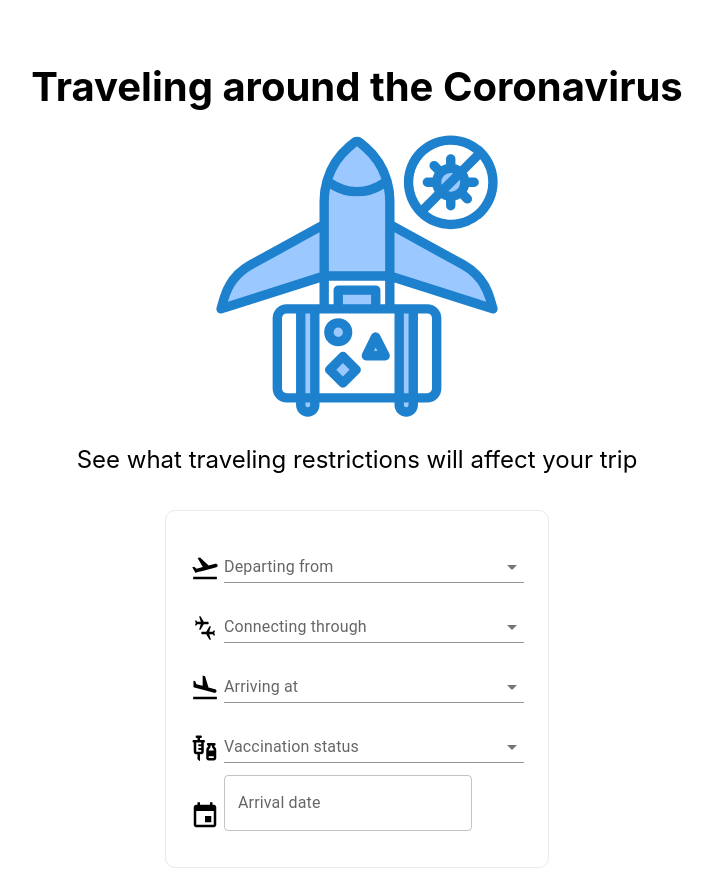
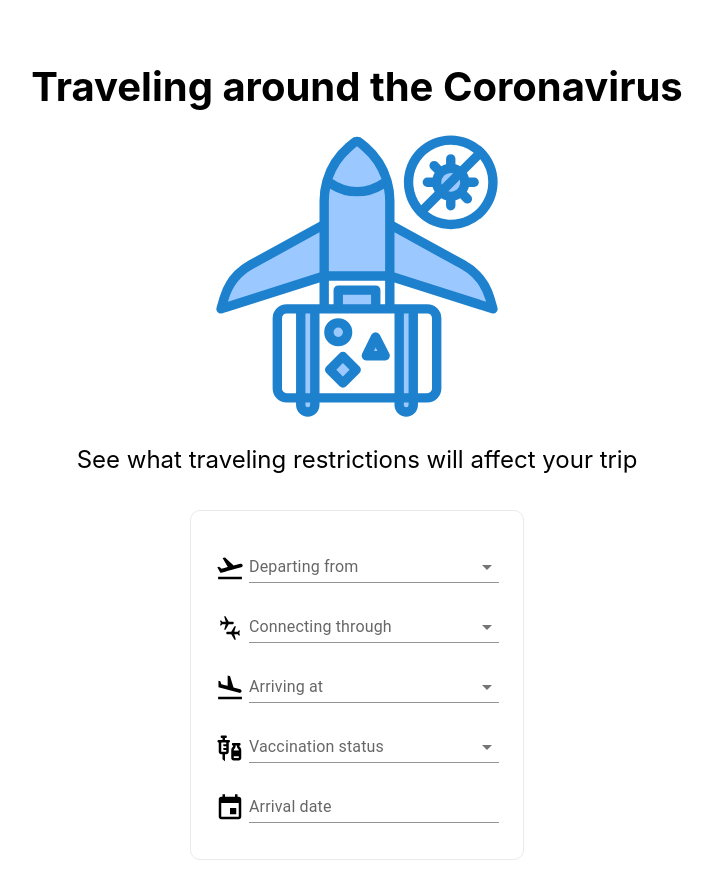
Before and after one commit to Gazwai/covid19-travel-restrictions, a Next.js app: page / in a window 1280 px wide. Shown: the top 891 px of the page, without its empty margins (283-996 px from the left). Built offline with nearby package versions, Linux system fonts and the light colour scheme.

Commit message:
customized date pciker

```diff
--- a/components/basic-date-picker.js
+++ b/components/basic-date-picker.js
@@ -15,7 +15,7 @@ export default function BasicDatePicker() {
         onChange={(newValue) => {
           setValue(newValue);
         }}
-        renderInput={(params) => <TextField {...params} />}
+        renderInput={(params) => <TextField {...params} sx={{ width: 250 }} variant="standard" />}
       />
     </LocalizationProvider>
   );
--- a/components/country-select.js
+++ b/components/country-select.js
@@ -7,7 +7,7 @@ export default function CountrySelect(props) {
   return (
     <Autocomplete
       id="country-select"
-      sx={{ width:300 }}
+      sx={{ width: 250 }}
       options={countries}
       autoHighlight
       getOptionLabel={(option) => option.label}
--- a/pages/index.js
+++ b/pages/index.js
@@ -51,7 +51,7 @@ export default function Home() {
                 disablePortal
                 id="vaccination-status"
                 options={["Not vaccinated", "Fully vaccinated", "Fully vaccinated with boosters"]}
-                sx={{ width: 300 }}
+                sx={{ width: 250 }}
                 renderInput={(params) => <TextField {...params} label="Vaccination status" variant="standard" />}
               />
             </div>
```
